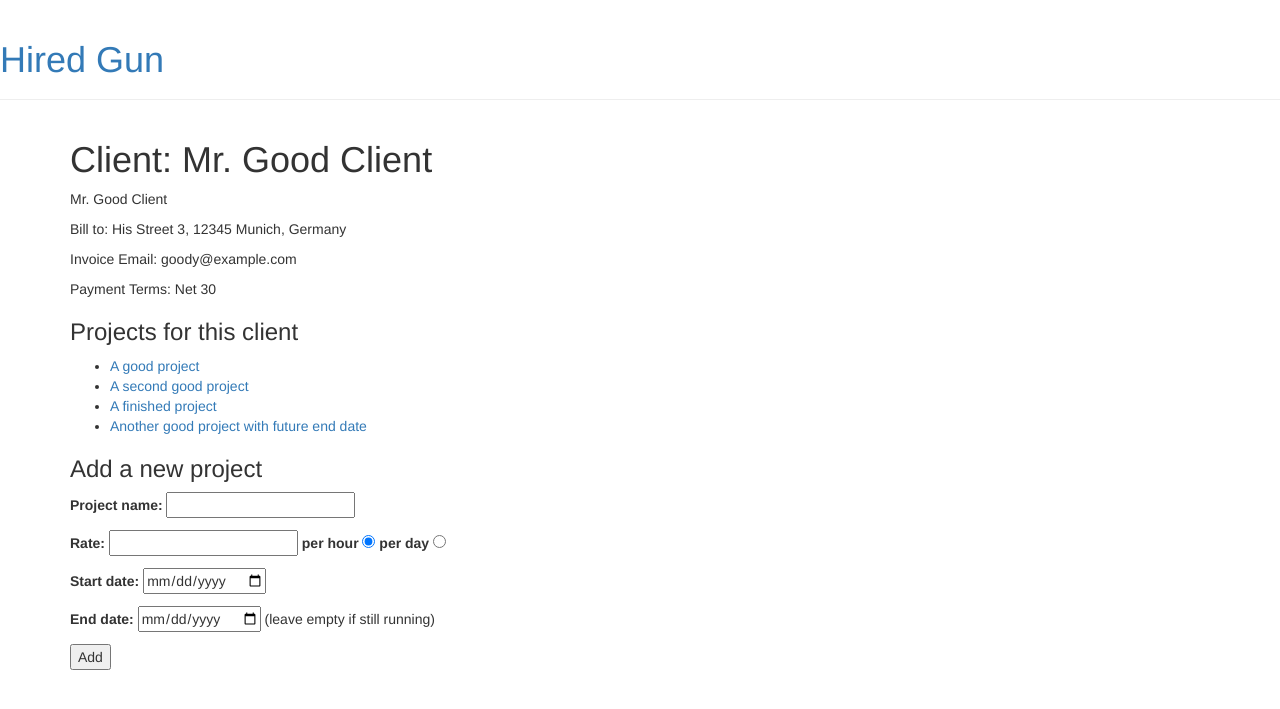
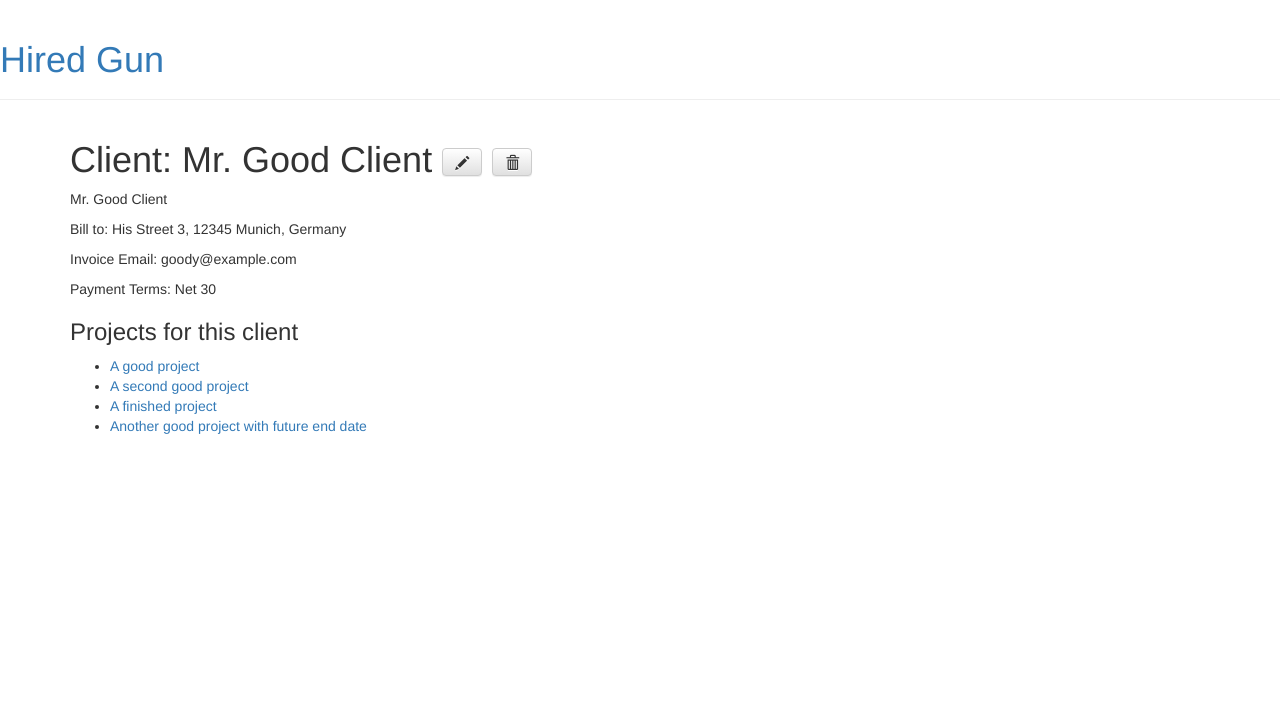
Before and after one commit to AlexEngelhardt/hired-gun, a Django app: page /projects/client/1/ in a window 1280 px wide. Shown: the top 709 px of the page. Run offline with Django 3.2, Linux system fonts and the light colour scheme; data comes from the database, SQL or seed files in the repository; some libraries are stand-ins or nearby versions.

Commit message:
Frontend CRUD ModelForms for Client, Project, Session work

```diff
--- a/HiredGun/projects/templates/projects/base.html
+++ b/HiredGun/projects/templates/projects/base.html
@@ -10,7 +10,7 @@
 
   <body>
     <div class="page-header">
-      <h1><a href="/">Hired Gun</a></h1>
+      <h1><a href="/projects">Hired Gun</a></h1>
     </div>
     <div class="content container">
       <div class="row">
--- a/HiredGun/projects/templates/projects/client_detail.html
+++ b/HiredGun/projects/templates/projects/client_detail.html
@@ -2,7 +2,16 @@
 
 {% block content %}
 
-<h1>Client: {{ client }}</h1>
+<h1>
+  Client: {{ client }}
+  <a class="btn btn-default" href="{% url 'projects:edit-client' pk=client.pk %}">
+    <span class="glyphicon glyphicon-pencil"></span>
+  </a>
+  <a class="btn btn-default" href="{% url 'projects:delete-client' pk=client.pk %}">
+    <span class="glyphicon glyphicon-trash"></span>
+  </a>
+</h1>
+
 
 <p>{{ client.name }}</p>
 
@@ -20,37 +29,4 @@
   {% endfor %}
 </ul>
 
-<h3>Add a new project</h3>
-
-<form action="{% url 'projects:add-project' client.id %}" method="post">
-  {% csrf_token %}
-
-  <p>
-    <label for="name">Project name: </label>
-    <input type="text" name="name" id="name" />
-  </p>
-  <p>
-    <label for="rate">Rate: </label>
-    <input type="number" name="rate" id="rate" />
-
-    <label for="perhour">per hour</label>
-    <input type="radio" name="rate_unit" id="perhour" value="hr" checked="checked" />
-    <label for="perday">per day</label>
-    <input type="radio" name="rate_unit" id="perday" value="day" />
-  </p>
-  <p>
-    <label for="start_date">Start date: </label>
-    <input type="date" name="start_date" id="start_date">
-  </p>
-  <p>
-    <label for="end_date">End date: </label>
-    <input type="date" name="end_date" id="end_date">
-    (leave empty if still running)
-  </p>
-  <p>
-    {# <input type="hidden" name="client" id="client" value="{{ client.id }}" /> #}
-    <input type="submit" value="Add" />
-  </p>
-</form>
-
 {% endblock %}
--- a/HiredGun/projects/templates/projects/client_list.html
+++ b/HiredGun/projects/templates/projects/client_list.html
@@ -4,11 +4,15 @@
 
 <h1>Your clients</h1>
 
+<a href="{% url 'projects:add-client' %}"><span class="glyphicon glyphicon-plus"></span> Add client</a>
+
 {% if clients %}
 <ul>
   {% for client in clients %}
   <li>
     <a href="{% url 'projects:client-detail' client.id %}">{{ client.name }}</a>
+    <a href="{% url 'projects:edit-client' client.id %}"><span class="glyphicon glyphicon-pencil"></span></a>
+    <a href="{% url 'projects:delete-client' client.id %}"><span class="glyphicon glyphicon-trash"></span></a>
   </li>
   {% endfor %}
 </ul>
--- a/HiredGun/projects/urls.py
+++ b/HiredGun/projects/urls.py
@@ -4,30 +4,48 @@
 from django.urls import path
 from . import views
 
+
 # app_names is for namespacing URLs in your template's html's {% url %} tags
-# https://docs.djangoproject.com/en/2.0/intro/tutorial03/#namespacing-url-names
+# You'll have to use {% url 'projects:client-detail' ... %} now
+
 app_name = 'projects'
 
-# - The 'name' arguments are e.g. for removing hardcoded URLs in your templates:
-#   https://docs.djangoproject.com/en/2.0/intro/tutorial03/#removing-hardcoded-urls-in-templates
+
+# - The 'name' arguments are for removing hardcoded URLs in your templates:
 # - Add a trailing slash to your paths, only then both ways (with and without slash) work in hrefs
+
 urlpatterns = [
     # e.g. /projects/
     path('', views.index, name='index'),
 
+
     ## Clients
+
     path('clients/', views.ClientListView.as_view(), name='clients'),
     path('client/<int:pk>/', views.ClientDetailView.as_view(), name='client-detail'),
-    path('client/<int:client_id>/add_project', views.add_project, name='add-project'),
+
+    path('clients/add', views.add_client, name='add-client'),
+    path('clients/<int:pk>/edit', views.edit_client, name='edit-client'),
+    path('clients/<int:pk>/delete', views.delete_client, name='delete-client'),
+
 
     ## Projects
+
     path('projects/', views.ProjectListView.as_view(), name='projects'),
     path('project/<int:pk>/', views.ProjectDetailView.as_view(), name='project-detail'),
-    path('project/<int:client_id>/remove', views.remove_project, name='remove-project'),
-    path('project/<int:project_id>/update', views.update_project, name='update-project'),
+
+    path('project/add', views.add_project, name='add-project'),
+    path('project/<int:pk>/edit', views.edit_project, name='edit-project'),
+    path('project/<int:pk>/delete', views.delete_project, name='delete-project'),
+
 
     ## Sessions
+
     path('sessions/', views.SessionListView.as_view(), name='sessions'),
     path('session/<int:pk>/', views.SessionDetailView.as_view(), name='session-detail'),
 
+    path('session/add', views.add_session, name='add-session'),
+    path('session/<int:pk>/edit', views.edit_session, name='edit-session'),
+    path('session/<int:pk>/delete', views.delete_session, name='delete-session'),
+
 ]
--- a/HiredGun/projects/views.py
+++ b/HiredGun/projects/views.py
@@ -1,113 +1,114 @@
 from django.views import generic
-from django.shortcuts import render, get_object_or_404
+from django.shortcuts import render, get_object_or_404, redirect
 from django.urls import reverse
 from django.http import HttpResponseRedirect
 
+from .forms import ClientForm, ProjectForm, SessionForm
 from .models import Client, Project, Session
 
 
+################################################################
 #### Index
 
 def index(request):
-    # https://docs.djangoproject.com/en/2.0/intro/tutorial03/
     context = None
     return render(request, 'projects/index.html', context)
 
 
-#### Projects
+################################################################
+#### Clients
 
-class ProjectListView(generic.ListView):
+class ClientListView(generic.ListView):
     # the ListView generic view uses a default template called
     # <app name>/<model name>_list.html; we can use template_name to tell
     # ListView to use some existing "projects/index.html" template, for example.
 
     # template_name = 'projects/project_list.html'  # is default anyway
-    context_object_name = 'projects'  # default is 'object_list'
+    context_object_name = 'clients'  # default is 'object_list'
+    model = Client
+
+class ClientDetailView(generic.DetailView):
+    model = Client
+    # template_name = 'projects/client_detail.html'
+
+def add_client(request):
+    if request.method == 'POST':
+        form = ClientForm(request.POST)
+        if form.is_valid():
+            client = form.save(commit=False)
+            # Here you could compute fields the user did not provide by hand,
+            # e.g. a Session duration, or a 'last edited' timestamp
+            client.save()
+            return redirect('projects:client-detail', pk=client.pk)
+    else:
+        form = ClientForm()
+    return render(request, 'projects/client_edit.html', {'form': form})
+
+def edit_client(request, pk):
+    client = get_object_or_404(Client, pk=pk)
+
+    # If the user already edited and is redirected here:
+    if request.method == 'POST':
+        form = ClientForm(request.POST, instance=client)
+        if form.is_valid():
+            client = form.save(commit=False)
+            # Here you could compute fields the user did not provide by hand,
+            # e.g. a Session duration, or a 'last edited' timestamp
+            client.save()
+            return redirect('projects:client-detail', pk=client.pk)
+
+    # If he just clicked the edit button and will start now:
+    else:
+        form = ClientForm(instance=client)
+    return render(request, 'projects/client_edit.html', {'form': form})
+
+def delete_client(request, pk):
+    client = get_object_or_404(Client, pk=pk)
+    client.delete()
+    return redirect('projects:clients')
+
+
+################################################################
+#### Projects
+
+class ProjectListView(generic.ListView):
+    context_object_name = 'projects'
     model = Project
 
 class ProjectDetailView(generic.DetailView):
     model = Project
-    # template_name = 'projects/project_detail.html'
 
-def remove_project(request, client_id):
-    project = get_object_or_404(Project, pk=client_id)
-    the_projects_client = project.client
+def add_project(request):
+    if request.method == 'POST':
+        form = ProjectForm(request.POST)
+        if form.is_valid():
+            project = form.save(commit=False)
+            project.save()
+            return redirect('projects:project-detail', pk=project.pk)
+    else:
+        form = ProjectForm()
+    return render(request, 'projects/project_edit.html', {'form': form})
+
+def edit_project(request, pk):
+    project = get_object_or_404(Project, pk=pk)
+
+    if request.method == 'POST':
+        form = ProjectForm(request.POST, instance=project)
+        if form.is_valid():
+            project = form.save(commit=False)
+            project.save()
+            return redirect('projects:project-detail', pk=project.pk)
+    else:
+        form = ProjectForm(instance=project)
+    return render(request, 'projects/project_edit.html', {'form': form})
+
+def delete_project(request, pk):
+    project = get_object_or_404(Project, pk=pk)
     project.delete()
-
-    return HttpResponseRedirect(reverse('projects:client-detail', args=(the_projects_client.id,)))
-
-def update_project(request, project_id):
-    if request.POST.get('end_date') == '':
-        end_date = None
-    else:
-        end_date = request.POST.get('end_date')
-
-    Project.objects.filter(pk=project_id).update(
-        name=request.POST.get('name'),
-        rate=request.POST.get('rate'),
-        rate_unit=request.POST.get('rate_unit'),
-        start_date=request.POST.get('start_date'),
-        end_date=end_date
-    )
-
-    return HttpResponseRedirect(reverse('projects:project-detail', args=(project_id,)))
-
-def add_project(request, client_id):
-    try:
-        client = Client.objects.get(pk=client_id)
-    except Client.DoesNotExist:
-        raise Http404("Client does not exist :(")
-
-    # This is not pretty yet:
-    # If end_date is not supplied, the <form> passes '' instead of None.
-    # I need to replace it here.
-    end_date = request.POST.get('end_date')
-    if end_date == '':
-        end_date = None
-
-    new_proj = Project(
-        name = request.POST.get('name', ''),
-        client = client,
-        rate = request.POST.get('rate', 0),
-        rate_unit = request.POST.get('rate_unit', 'hr'),
-        start_date = request.POST.get('start_date', None),
-        end_date = end_date
-    )
-
-    new_proj.save()
-
-    ## Do not do this!:
-    # template = loader.get_template('projects/client_detail.html')
-    # context = {
-    #     'client': client,
-    #     'message': 'Project added!',
-    # }
-    # return HttpResponse(template.render(context, request))
-
-    # Always return an HttpResponseRedirect after successfully dealing
-    # with POST data. This prevents data from being posted twice if a
-    # user hits the Back button.
-    return HttpResponseRedirect(reverse('projects:client-detail', args=(client.id,)))
-    # We are using the reverse() function in the HttpResponseRedirect constructor in
-    # this example. This function helps avoid having to hardcode a URL in the view
-    # function. It is given the name of the view that we want to pass control to and
-    # the variable portion of the URL pattern that points to that view. In this
-    # case, using the URLconf we set up in Tutorial 3, this reverse() call will return a string like
-    # '/polls/3/results/'
-
-    # TODO: But now I can't pass the "Project added!" message anymore :(
+    return redirect('projects:projects')
 
 
-#### Clients
-
-class ClientListView(generic.ListView):
-    context_object_name = 'clients'
-    model = Client
-
-class ClientDetailView(generic.DetailView):
-    model = Client
-
-
+################################################################
 #### Sessions
 
 class SessionListView(generic.ListView):
@@ -116,3 +117,32 @@ class SessionListView(generic.ListView):
 
 class SessionDetailView(generic.DetailView):
     model = Session
+
+def add_session(request):
+    if request.method == 'POST':
+        form = SessionForm(request.POST)
+        if form.is_valid():
+            session = form.save(commit=False)
+            session.save()
+            return redirect('projects:session-detail', pk=session.pk)
+    else:
+        form = SessionForm()
+    return render(request, 'projects/session_edit.html', {'form': form})
+
+def edit_session(request, pk):
+    session = get_object_or_404(Session, pk=pk)
+
+    if request.method == 'POST':
+        form = SessionForm(request.POST, instance=session)
+        if form.is_valid():
+            session = form.save(commit=False)
+            session.save()
+            return redirect('projects:session-detail', pk=session.pk)
+    else:
+        form = SessionForm(instance=session)
+    return render(request, 'projects/session_edit.html', {'form': form})
+
+def delete_session(request, pk):
+    session = get_object_or_404(Session, pk=pk)
+    session.delete()
+    return redirect('projects:sessions')
```
Also changed, not shown: HiredGun/projects/forms.py (added, +23 -0 lines), HiredGun/projects/templates/projects/client_edit.html (added, +12 -0 lines), HiredGun/projects/templates/projects/project_detail.html (+10 -29 lines), HiredGun/projects/templates/projects/project_edit.html (added, +12 -0 lines), HiredGun/projects/templates/projects/project_list.html (+6 -5 lines), HiredGun/projects/templates/projects/session_detail.html (+9 -1 lines), HiredGun/projects/templates/projects/session_edit.html (added, +12 -0 lines), HiredGun/projects/templates/projects/session_list.html (+9 -3 lines).
